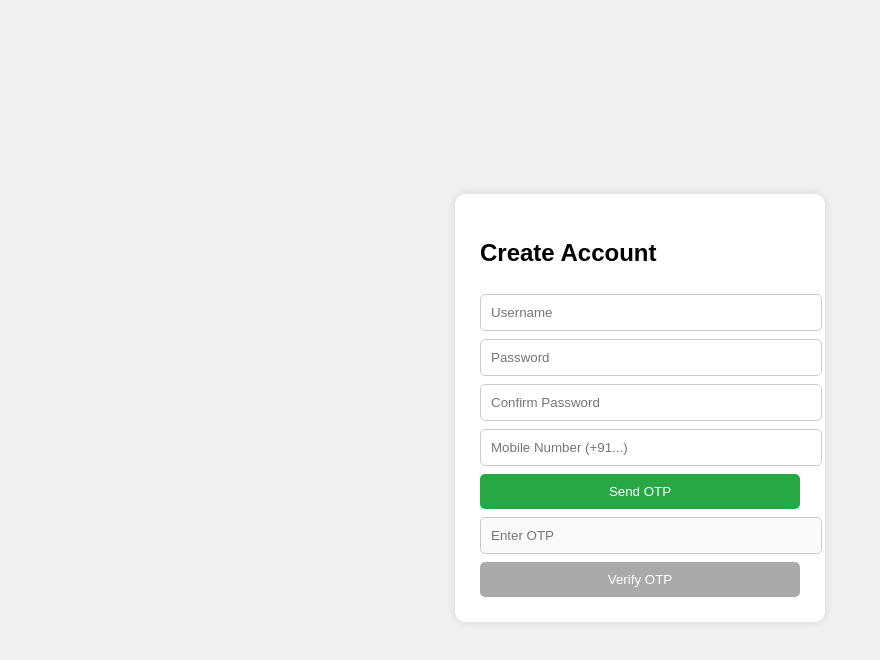
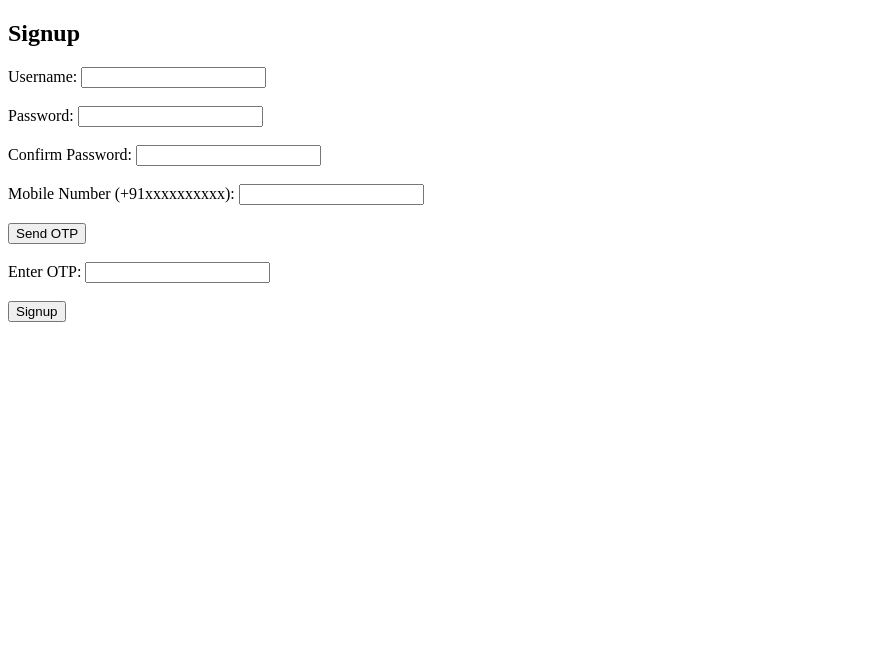
Before and after one commit to smit9327048998-dev/auth-system, a website: page public/signup.html in a window 1280 px wide. Shown: the whole page, without its empty margins (0-880 px from the left). Drawn offline with Linux system fonts and the light colour scheme.

Commit message:
Update signup.html

```diff
--- a/public/signup.html
+++ b/public/signup.html
@@ -2,104 +2,67 @@
 <html lang="en">
 <head>
     <meta charset="UTF-8">
-    <title>Signup Page</title>
-    <style>
-        body {
-            font-family: Arial, sans-serif;
-            display: flex;
-            justify-content: center;
-            align-items: center;
-            height: 100vh;
-            background: #f0f0f0;
-        }
-        .signup-container {
-            background: white;
-            padding: 25px;
-            border-radius: 10px;
-            box-shadow: 0px 0px 10px rgba(0,0,0,0.1);
-            width: 320px;
-        }
-        input, button {
-            width: 100%;
-            padding: 10px;
-            margin-top: 8px;
-            border: 1px solid #ccc;
-            border-radius: 5px;
-        }
-        button {
-            background: #28a745;
-            color: white;
-            cursor: pointer;
-            border: none;
-        }
-        button:disabled {
-            background: #aaa;
-        }
-    </style>
+    <meta name="viewport" content="width=device-width, initial-scale=1.0">
+    <title>Signup with OTP</title>
 </head>
 <body>
-    <div class="signup-container">
-        <h2>Create Account</h2>
-        <input type="text" id="username" placeholder="Username" required>
-        <input type="password" id="password" placeholder="Password" required>
-        <input type="password" id="confirmPassword" placeholder="Confirm Password" required>
-        <input type="text" id="phone" placeholder="Mobile Number (+91...)" required>
-        <button onclick="sendOTP()">Send OTP</button>
-        <input type="text" id="otp" placeholder="Enter OTP" disabled>
-        <button onclick="verifyOTP()" id="verifyBtn" disabled>Verify OTP</button>
-    </div>
+    <h2>Signup</h2>
+    <form id="signupForm">
+        <label>Username:</label>
+        <input type="text" id="username" required><br><br>
+
+        <label>Password:</label>
+        <input type="password" id="password" required><br><br>
+
+        <label>Confirm Password:</label>
+        <input type="password" id="confirmPassword" required><br><br>
+
+        <label>Mobile Number (+91xxxxxxxxxx):</label>
+        <input type="text" id="phone" required><br><br>
+
+        <button type="button" id="sendOtpBtn">Send OTP</button><br><br>
+
+        <label>Enter OTP:</label>
+        <input type="text" id="otp"><br><br>
+
+        <button type="submit">Signup</button>
+    </form>
+
+    <p id="message"></p>
 
     <script>
-        function sendOTP() {
-            const phone = document.getElementById('phone').value;
-            const password = document.getElementById('password').value;
-            const confirmPassword = document.getElementById('confirmPassword').value;
-            const username = document.getElementById('username').value;
+        document.getElementById("sendOtpBtn").addEventListener("click", async () => {
+            const phone = document.getElementById("phone").value;
+            const res = await fetch("/send-otp", {
+                method: "POST",
+                headers: { "Content-Type": "application/json" },
+                body: JSON.stringify({ phone })
+            });
+            const data = await res.json();
+            document.getElementById("message").innerText = data.message;
+        });
 
-            if (!username || !password || !confirmPassword || !phone) {
-                alert("Please fill all fields");
-                return;
-            }
+        document.getElementById("signupForm").addEventListener("submit", async (e) => {
+            e.preventDefault();
+            const username = document.getElementById("username").value;
+            const password = document.getElementById("password").value;
+            const confirmPassword = document.getElementById("confirmPassword").value;
+            const phone = document.getElementById("phone").value;
+            const otp = document.getElementById("otp").value;
+
             if (password !== confirmPassword) {
                 alert("Passwords do not match");
                 return;
             }
 
-            fetch("/send-otp", {
+            const res = await fetch("/signup", {
                 method: "POST",
                 headers: { "Content-Type": "application/json" },
-                body: JSON.stringify({ phone })
-            })
-            .then(res => res.json())
-            .then(data => {
-                if (data.success) {
-                    alert("OTP sent successfully!");
-                    document.getElementById("otp").disabled = false;
-                    document.getElementById("verifyBtn").disabled = false;
-                } else {
-                    alert("Failed to send OTP: " + data.message);
-                }
+                body: JSON.stringify({ username, password, phone, otp })
             });
-        }
-
-        function verifyOTP() {
-            const otp = document.getElementById('otp').value;
-            const phone = document.getElementById('phone').value;
-
-            fetch("/verify-otp", {
-                method: "POST",
-                headers: { "Content-Type": "application/json" },
-                body: JSON.stringify({ phone, otp })
-            })
-            .then(res => res.json())
-            .then(data => {
-                if (data.success) {
-                    alert("Account created successfully!");
-                } else {
-                    alert("OTP verification failed!");
-                }
-            });
-        }
+            const data = await res.json();
+            alert(data.message);
+        });
     </script>
 </body>
 </html>
```
